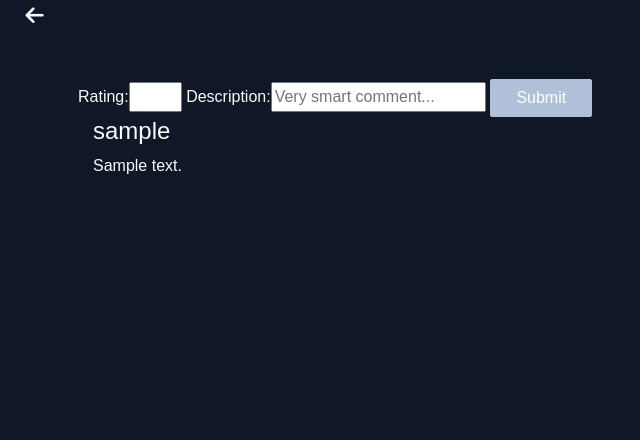
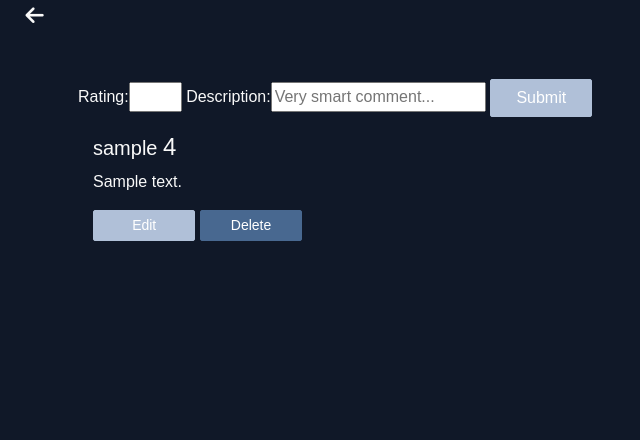
Before and after one commit to alvzed/ms-project-4, a Django app: page /library/1 in a window 1280 px wide. Shown: the part 56-496 px from the top of the page, without its empty margins (0-640 px from the left). Run offline with Django 3.2, Linux system fonts and the light colour scheme; a user stored in the database is signed in; tables that the repository leaves empty hold one stand-in row (values such as "Sample post"); some libraries are stand-ins or nearby versions.

Commit message:
added styling to displaying the comments and the iframe

```diff
--- a/library/templates/library/includes/reviews.html
+++ b/library/templates/library/includes/reviews.html
@@ -7,9 +7,15 @@
 
 	<div id="review-section">
 		{% for review in reviews %}
-		<div class="container">
-			<h4>{{ review.user.username }}</h4>
+		<div class="container mt-3">
+			<p class="h5">{{ review.user.username }}
+				<span class="h4">{{ review.rating }}</span>
+			</p>
 			<p>{{ review.description }}</p>
+			{% if review.user == user %}
+			<a href="#" class="btn btn-sm btn-primary">Edit</a>
+			<a href="#" class="btn btn-sm btn-success">Delete</a>
+			{% endif %}
 		</div>
 		{% endfor %}
 	</div>
--- a/library/templates/library/player.html
+++ b/library/templates/library/player.html
@@ -30,7 +30,7 @@
       function onYouTubeIframeAPIReady() {
         player = new YT.Player('player', {
           height: viewportHeight - 150,
-          width: viewportWidth,
+          width: viewportWidth - 20,
           videoId: '{{ video.video_link }}',
           events: {
             'onReady': onPlayerReady,
```
